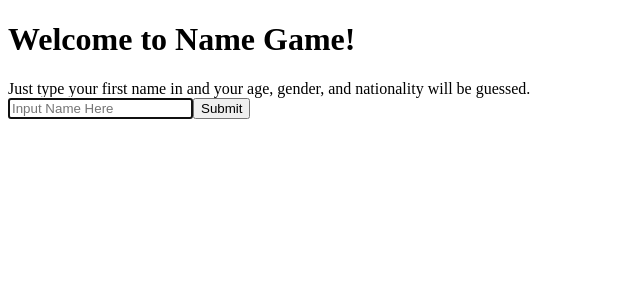
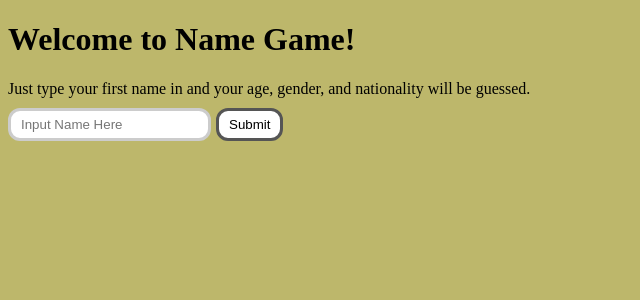
Before and after one commit to bsuverzabaek/nameGuess, a Vue app: page / in a window 1280 px wide. Shown: the top 300 px of the page, without its empty margins (0-640 px from the left). Built offline with nearby package versions, Linux system fonts and the light colour scheme.

Commit message:
Add files via upload

```diff
--- a/src/components/NameGame.vue
+++ b/src/components/NameGame.vue
@@ -1,9 +1,9 @@
 <template>
-	<form @submit.prevent="addName">
+	<form @submit.prevent="addName" id="formStyle">
 		<input
 			v-model.trim.lazy="newName"
 			placeholder="Input Name Here"
-			ref="newNameRef"
+			type="text"
 		/>
 
 		<button type="submit">
@@ -38,17 +38,12 @@
 
 		setup(){
 			const newName = ref("");
-			const newNameRef = ref("");
 			const isLoading = ref(false);
 
 			const state = reactive({
 				info: [],
 				info2: [],
 				info3: [],
-			});
-
-			onMounted(() => {
-				newNameRef.value.focus();
 			});
 
 			const mainName = computed({
@@ -100,7 +95,43 @@
 			provide('array2',state.info2);
 			provide('array3',state.info3);
 
-			return { state, newName, newNameRef, addName, isLoading, mainName };
+			return { state, newName, addName, isLoading, mainName };
 		},
 	};
 </script>
+
+<style>
+	body{
+		background-color: #BDB76B;
+	}
+
+	#formStyle{
+		margin-top: 10px;
+	}
+
+	input[type=text]{
+		padding: 6px 10px;
+		box-sizing: border-box;
+		border: 3px solid #ccc;
+		border-radius: 12px;
+	}
+
+	input[type=text]:focus{
+		border: 3px solid #555;
+		outline: none;
+	}
+
+	button{
+		background-color: white;
+		color: black;
+		border: 3px solid #555555;
+		border-radius: 12px;
+		margin-left: 5px;
+		padding: 6px 10px;
+	}
+
+	button:hover{
+		background-color: #555555;
+		color: white;
+	}
+</style>
```
